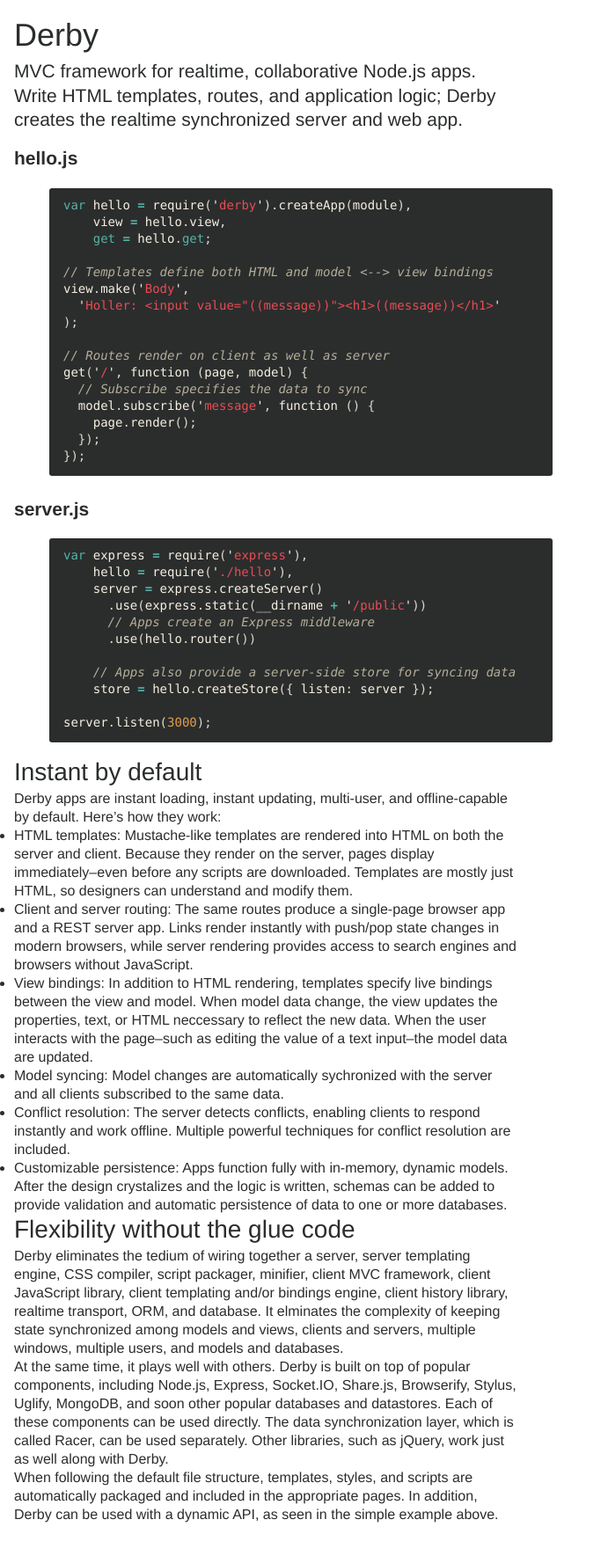
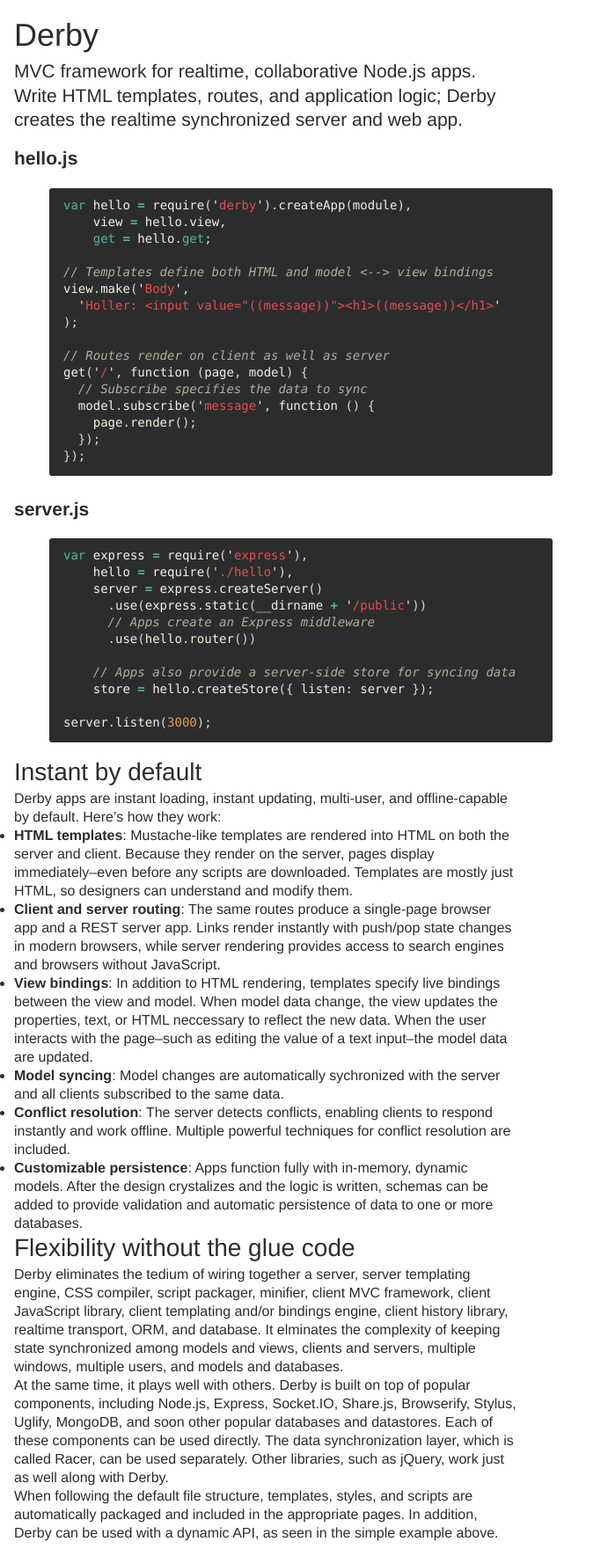
Before and after one commit to derbyjs/derby, a Jekyll site: the page built from index.md, in a window 1280 px wide. Shown: the whole page at 88% size, without its empty margins (0-691 px from the left). Built offline with Jekyll 4.4.1, drawn with Linux system fonts in a browser that asks for light colours; before the commit the page ends 1748 px from its top, so only the background shows below that.

Commit message:
formatting

```diff
--- a/index.md
+++ b/index.md
@@ -78,12 +78,12 @@ server.listen 3000
 
 Derby apps are instant loading, instant updating, multi-user, and offline-capable by default. Here's how they work:
 
-* HTML templates: Mustache-like templates are rendered into HTML on both the server and client. Because they render on the server, pages display immediately--even before any scripts are downloaded. Templates are mostly just HTML, so designers can understand and modify them.
-* Client and server routing: The same routes produce a single-page browser app and a REST server app. Links render instantly with push/pop state changes in modern browsers, while server rendering provides access to search engines and browsers without JavaScript.
-* View bindings: In addition to HTML rendering, templates specify live bindings between the view and model. When model data change, the view updates the properties, text, or HTML neccessary to reflect the new data. When the user interacts with the page--such as editing the value of a text input--the model data are updated.
-* Model syncing: Model changes are automatically sychronized with the server and all clients subscribed to the same data.
-* Conflict resolution: The server detects conflicts, enabling clients to respond instantly and work offline. Multiple powerful techniques for conflict resolution are included.
-* Customizable persistence: Apps function fully with in-memory, dynamic models. After the design crystalizes and the logic is written, schemas can be added to provide validation and automatic persistence of data to one or more databases.
+* **HTML templates**: Mustache-like templates are rendered into HTML on both the server and client. Because they render on the server, pages display immediately--even before any scripts are downloaded. Templates are mostly just HTML, so designers can understand and modify them.
+* **Client and server routing**: The same routes produce a single-page browser app and a REST server app. Links render instantly with push/pop state changes in modern browsers, while server rendering provides access to search engines and browsers without JavaScript.
+* **View bindings**: In addition to HTML rendering, templates specify live bindings between the view and model. When model data change, the view updates the properties, text, or HTML neccessary to reflect the new data. When the user interacts with the page--such as editing the value of a text input--the model data are updated.
+* **Model syncing**: Model changes are automatically sychronized with the server and all clients subscribed to the same data.
+* **Conflict resolution**: The server detects conflicts, enabling clients to respond instantly and work offline. Multiple powerful techniques for conflict resolution are included.
+* **Customizable persistence**: Apps function fully with in-memory, dynamic models. After the design crystalizes and the logic is written, schemas can be added to provide validation and automatic persistence of data to one or more databases.
 
 ## Flexibility without the glue code
 
```
